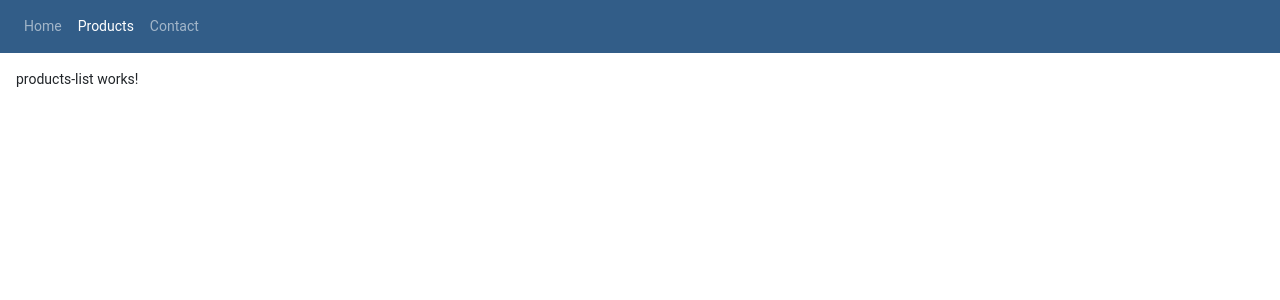
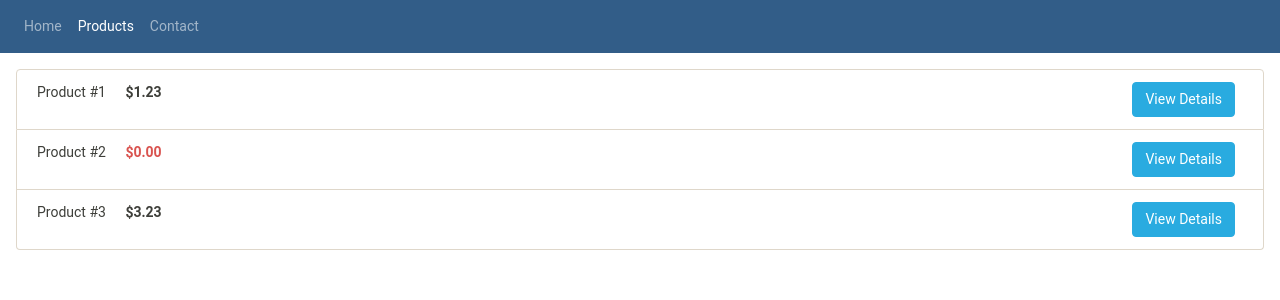
Before and after one commit to kamil-now/fp-angular, an Angular app: page /products in a window 1280 px wide. Shown: the top 300 px of the page. Built offline with nearby package versions, Linux system fonts and the light colour scheme.

Commit message:
Add sample data to products list

```diff
--- /dev/null
+++ b/src/app/models/product.ts
@@ -0,0 +1,6 @@
+export interface Product {
+  id?: string
+  name: string
+  description: string
+  price: number
+}
--- a/src/app/modules/products/pages/products-list/products-list.component.html
+++ b/src/app/modules/products/pages/products-list/products-list.component.html
@@ -1 +1,15 @@
-<p>products-list works!</p>
+<div class="list-group">
+  <div
+    class="list-group-item list-group-item-action d-flex justify-content-between"
+    *ngFor="let product of products"
+  >
+    <div>
+      <span class="me-3">{{ product.name }}</span>
+      <span class="fw-bold" [class.text-danger]="product.price === 0">
+        {{ product.price | currency }}
+      </span>
+    </div>
+
+    <button class="btn btn-info me-2" tabindex="0">View Details</button>
+  </div>
+</div>
--- a/src/app/modules/products/pages/products-list/products-list.component.scss
+++ b/src/app/modules/products/pages/products-list/products-list.component.scss
@@ -0,0 +1,26 @@
+.list-group {
+  display: flex;
+  flex-direction: column;
+  padding-left: 0;
+  margin-bottom: 0;
+  border-radius: 0.25rem;
+}
+
+.list-group-item {
+  position: relative;
+  padding: 0.75rem 1.25rem;
+  background-color: #fff;
+  border: 1px solid #dfd7ca;
+  &:not(:first-child) {
+    border-top-width: 0;
+  }
+  &:first-child {
+    border-top-left-radius: inherit;
+    border-top-right-radius: inherit;
+  }
+  &-action {
+    width: 100%;
+    color: #3e3f3a;
+    text-align: inherit;
+  }
+}
--- a/src/app/modules/products/pages/products-list/products-list.component.ts
+++ b/src/app/modules/products/pages/products-list/products-list.component.ts
@@ -1,4 +1,5 @@
 import { Component } from '@angular/core'
+import { Product } from 'src/app/models/product'
 
 @Component({
   selector: 'app-products-list',
@@ -6,4 +7,21 @@ import { Component } from '@angular/core'
   styleUrls: ['./products-list.component.scss']
 })
 export class ProductsListComponent {
+  products: Product[] = [
+    {
+      name:  'Product #1',
+      description: 'Product #1 description',
+      price: 1.23
+    },
+    {
+      name:  'Product #2',
+      description: 'Product #2 description',
+      price: 0
+    },
+    {
+      name:  'Product #3',
+      description: 'Product #3 description',
+      price: 3.23
+    }
+  ]
 }
--- a/src/styles.scss
+++ b/src/styles.scss
@@ -54,3 +54,18 @@ a {
   text-decoration: none;
   background-color: transparent;
 }
+
+.btn {
+  font-size: 0.875rem;
+  &-info {
+    color: #fff;
+    background-color: #29abe0;
+    border-color: #29abe0;
+    &:focus,
+    &:hover {
+      color: #fff;
+      background-color: #1d95c6;
+      border-color: #1b8dbb;
+    }
+  }
+}
```
